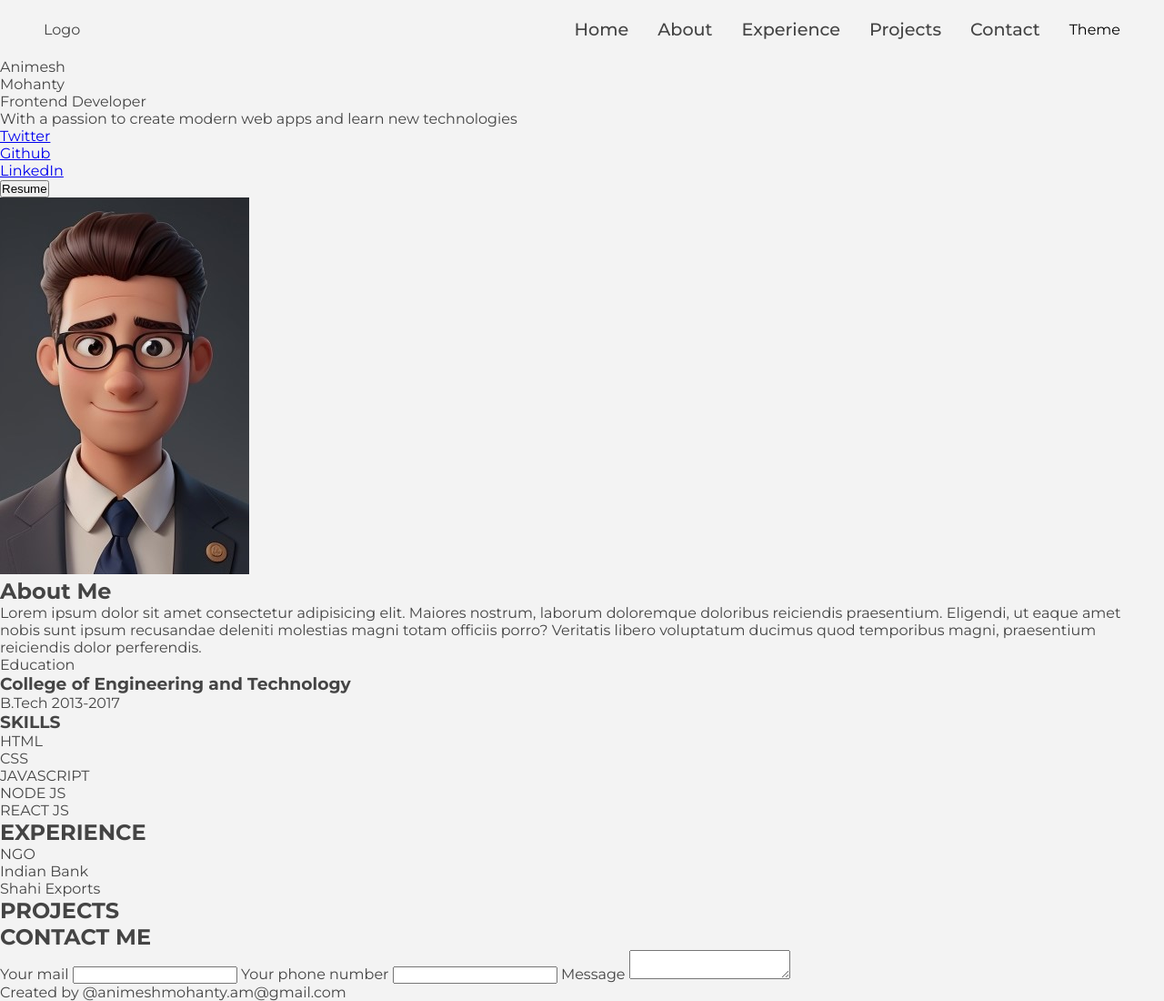
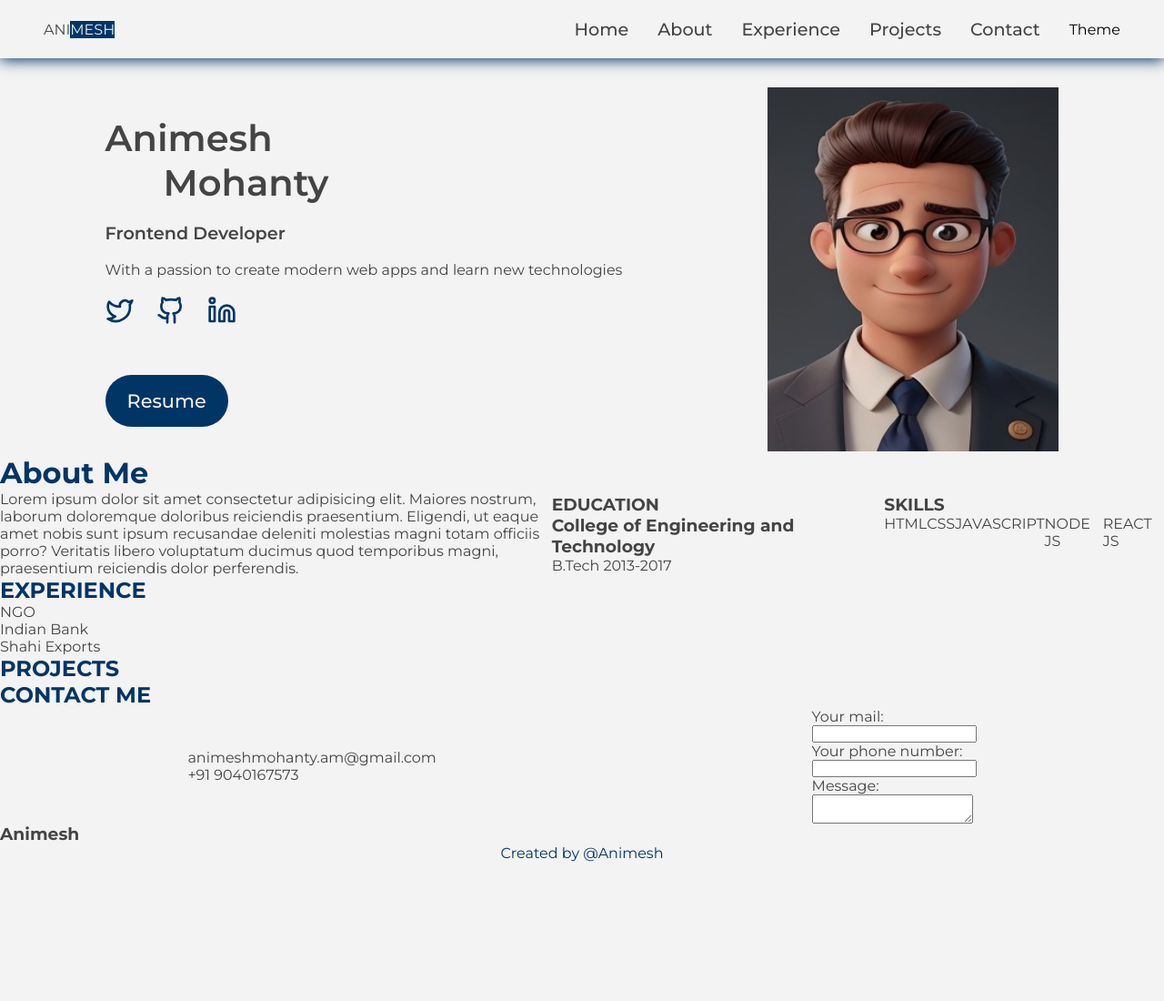
Before and after one commit to Animesh478/portfolio-1, a plain HTML site: page index.html in a window 1280 px wide. Shown: the whole page at 91% size. After the commit the page ends 947 px from the top, so only its background shows below. Drawn offline with Linux system fonts and the light colour scheme.

Commit message:
completed styling the hero section

```diff
--- /dev/null
+++ b/app.js
@@ -0,0 +1,5 @@
+const target = document.querySelector(".event-demo h3");
+const modal = document.querySelector(".modal");
+target.addEventListener("mouseover", () => {
+  modal.classList.toggle("hidden");
+});
--- a/index.html
+++ b/index.html
@@ -9,7 +9,10 @@
   <body>
     <header>
       <nav class="nav">
-        <div class="nav__logo">Logo</div>
+        <div class="nav__logo">
+          <span class="nav__logo__first">ANI</span
+          ><span class="nav__logo__second">MESH</span>
+        </div>
         <div class="nav__right">
           <ul class="nav__links">
             <li class="nav__item">
@@ -33,24 +36,80 @@
       </nav>
       <div class="hero">
         <section class="hero__left">
-          <div class="name">Animesh</div>
-          <div class="last-name">Mohanty</div>
-          <div class="job-title">Frontend Developer</div>
+          <div class="hero__name">
+            <div class="hero__first-name">Animesh</div>
+            <div class="hero__last-name">Mohanty</div>
+          </div>
+
+          <div class="hero__job-title">Frontend Developer</div>
           <div class="subtitle">
             With a passion to create modern web apps and learn new technologies
           </div>
-          <ul>
-            <li>
-              <a href="#">Twitter</a>
+          <ul class="hero__socials">
+            <li class="hero__social">
+              <a href="#" class="social__link">
+                <svg
+                  xmlns="http://www.w3.org/2000/svg"
+                  width="32"
+                  height="32"
+                  viewBox="0 0 24 24"
+                  fill="none"
+                  stroke="#003566"
+                  stroke-width="2"
+                  stroke-linecap="round"
+                  stroke-linejoin="round"
+                  class="lucide lucide-twitter"
+                >
+                  <path
+                    d="M22 4s-.7 2.1-2 3.4c1.6 10-9.4 17.3-18 11.6 2.2.1 4.4-.6 6-2C3 15.5.5 9.6 3 5c2.2 2.6 5.6 4.1 9 4-.9-4.2 4-6.6 7-3.8 1.1 0 3-1.2 3-1.2z"
+                  />
+                </svg>
+              </a>
             </li>
-            <li>
-              <a href="#">Github</a>
+            <li class="hero__social">
+              <a href="#" class="social__link"
+                ><svg
+                  xmlns="http://www.w3.org/2000/svg"
+                  width="32"
+                  height="32"
+                  viewBox="0 0 24 24"
+                  fill="none"
+                  stroke="#003566"
+                  stroke-width="2"
+                  stroke-linecap="round"
+                  stroke-linejoin="round"
+                  class="lucide lucide-github"
+                >
+                  <path
+                    d="M15 22v-4a4.8 4.8 0 0 0-1-3.5c3 0 6-2 6-5.5.08-1.25-.27-2.48-1-3.5.28-1.15.28-2.35 0-3.5 0 0-1 0-3 1.5-2.64-.5-5.36-.5-8 0C6 2 5 2 5 2c-.3 1.15-.3 2.35 0 3.5A5.403 5.403 0 0 0 4 9c0 3.5 3 5.5 6 5.5-.39.49-.68 1.05-.85 1.65-.17.6-.22 1.23-.15 1.85v4"
+                  />
+                  <path d="M9 18c-4.51 2-5-2-7-2" /></svg
+              ></a>
             </li>
-            <li>
-              <a href="#">LinkedIn</a>
+            <li class="hero__social">
+              <a href="#" class="social__link">
+                <svg
+                  xmlns="http://www.w3.org/2000/svg"
+                  width="32"
+                  height="32"
+                  viewBox="0 0 24 24"
+                  fill="none "
+                  stroke="#003566"
+                  stroke-width="2"
+                  stroke-linecap="round"
+                  stroke-linejoin="round"
+                  class="lucide lucide-linkedin"
+                >
+                  <path
+                    d="M16 8a6 6 0 0 1 6 6v7h-4v-7a2 2 0 0 0-2-2 2 2 0 0 0-2 2v7h-4v-7a6 6 0 0 1 6-6z"
+                  />
+                  <rect width="4" height="12" x="2" y="9" />
+                  <circle cx="4" cy="4" r="2" />
+                </svg>
+              </a>
             </li>
           </ul>
-          <button>Resume</button>
+          <button class="hero__resume">Resume</button>
         </section>
         <section class="hero__right">
           <img
@@ -62,17 +121,18 @@
       </div>
     </header>
     <section class="about">
-      <h1>About Me</h1>
-      <p>
+      <h1 class="about__title">About Me</h1>
+      <div class="about__section">
+        <p class="about__sub-title">
           Lorem ipsum dolor sit amet consectetur adipisicing elit. Maiores
-        nostrum, laborum doloremque doloribus reiciendis praesentium. Eligendi,
-        ut eaque amet nobis sunt ipsum recusandae deleniti molestias magni totam
-        officiis porro? Veritatis libero voluptatum ducimus quod temporibus
-        magni, praesentium reiciendis dolor perferendis.
+          nostrum, laborum doloremque doloribus reiciendis praesentium.
+          Eligendi, ut eaque amet nobis sunt ipsum recusandae deleniti molestias
+          magni totam officiis porro? Veritatis libero voluptatum ducimus quod
+          temporibus magni, praesentium reiciendis dolor perferendis.
         </p>
         <ul>
           <li class="education">
-          <div>Education</div>
+            <h3>EDUCATION</h3>
             <div>
               <h3>College of Engineering and Technology</h3>
               <p>B.Tech <span>2013-2017</span></p>
@@ -89,6 +149,7 @@
             </ul>
           </li>
         </ul>
+      </div>
     </section>
     <section class="experience">
       <h1>EXPERIENCE</h1>
@@ -103,18 +164,28 @@
     </section>
     <section class="contact">
       <h1>CONTACT ME</h1>
-      <div class="my__contact"></div>
+      <div class="contact__details">
+        <div class="my__contact">
+          <div class="mail">animeshmohanty.am@gmail.com</div>
+          <div class="number">+91 9040167573</div>
+        </div>
         <div class="customer__contact">
-        <form action="">
-          <label for="">Your mail</label>
+          <form action="" class="customer__contact-form">
+            <label for="">Your mail:</label>
             <input type="text" />
-          <label for="">Your phone number</label>
+            <label for="">Your phone number:</label>
             <input type="number" />
-          <label for="">Message</label>
+            <label for="">Message:</label>
             <textarea name="" id=""></textarea>
           </form>
         </div>
+      </div>
     </section>
-    <footer>Created by @animeshmohanty.am@gmail.com</footer>
+    <div class="event-demo">
+      <h3>Animesh</h3>
+    </div>
+    <div class="modal hidden">Animesh</div>
+    <footer>Created by @Animesh</footer>
+    <script src="app.js"></script>
   </body>
 </html>
--- a/styles.css
+++ b/styles.css
@@ -1,5 +1,7 @@
 @import url("https://fonts.googleapis.com/css2?family=Montserrat:ital,wght@0,100..900;1,100..900&display=swap");
-
+:root {
+  --page-color: #003566;
+}
 * {
   box-sizing: border-box;
   margin: 0;
@@ -20,6 +22,11 @@ body {
   padding: 0 3rem;
   width: 100%;
   height: 4rem;
+  box-shadow: 0 2px 15px 0 var(--page-color);
+}
+.nav__logo__second {
+  background-color: var(--page-color);
+  color: #f3f3f3;
 }
 .nav__right {
   display: flex;
@@ -56,6 +63,7 @@ body {
 .nav__link:hover,
 .nav__link:active {
   transform: scaleX(2);
+  color: var(--page-color);
 }
 .nav__link::after {
   /*after pseudo element creates an immediate child for the nav__link element*/
@@ -65,7 +73,7 @@ body {
   bottom: 0;
   height: 1px;
   width: 100%; /*takes the width of its parent*/
-  background-color: #444;
+  background-color: var(--page-color);
   translate: 0 0.3rem; /*move the underline a little below along the y-axis*/
   transform: scaleX(0); /*scaleX(0) hides the pseudo element*/
   transition: transform 0.3s ease-in;
@@ -85,3 +93,130 @@ body {
 .nav__theme--btn:hover {
   cursor: pointer;
 }
+
+/*HERO SECTION*/
+.hero {
+  display: flex;
+  justify-content: center;
+  align-items: center;
+  gap: 10rem;
+  margin-top: 2rem;
+}
+.hero__left {
+  display: flex;
+  flex-direction: column;
+  justify-content: center;
+  align-items: start;
+  gap: 1.2rem;
+}
+.hero__name {
+  font-size: 2.5rem;
+  font-weight: 600;
+}
+.hero__last-name {
+  /* font-size: 1.5rem; */
+  margin-left: 4rem;
+}
+.hero__job-title {
+  font-size: 1.2rem;
+  font-weight: 600;
+}
+.hero__socials {
+  display: flex;
+}
+.hero__social {
+  text-decoration: none;
+  margin-right: 1.5rem;
+  list-style: none;
+}
+.social__link:link,
+.social__link:visited {
+  text-decoration: none;
+  height: 1rem;
+  width: 1rem;
+}
+.hero__resume {
+  outline: none;
+  font-family: inherit;
+  font-size: 1.3rem;
+  border: none;
+  background-color: var(--page-color);
+  color: #f3f3f3;
+  padding: 1rem 1.5rem;
+  border-radius: 1.8rem;
+  font-weight: 500;
+  margin-top: 2rem;
+}
+.profile__img {
+  height: 25rem;
+  width: 20rem;
+  /* border-radius: 50% 0 50% 0; */
+  background-position: 50% 50%;
+}
+
+/*ABOUT*/
+.about__title {
+  font-size: 2rem;
+  color: var(--page-color);
+}
+.about__sub-title {
+  width: 50%;
+}
+.about__section {
+  display: flex;
+  justify-content: space-between;
+  align-items: center;
+}
+.about__section ul {
+  display: flex;
+  justify-content: space-between;
+  align-items: flex-start;
+  list-style: none;
+}
+
+/*EXPERIENCE*/
+.experience h1 {
+  color: var(--page-color);
+}
+
+/*PROJECTS*/
+.projects h1 {
+  color: var(--page-color);
+}
+
+/*CONTACT*/
+.contact h1 {
+  color: var(--page-color);
+}
+.contact__details {
+  display: flex;
+  justify-content: space-around;
+  align-items: center;
+}
+.customer__contact-form {
+  display: flex;
+  flex-direction: column;
+  justify-content: center;
+  align-items: flex-start;
+}
+
+/*FOOTER*/
+footer {
+  text-align: center;
+  color: var(--page-color);
+}
+
+.event-demo {
+  display: inline-block;
+}
+.modal {
+  display: inline-block;
+  border: 2px solid red;
+  height: 2rem;
+  width: 6rem;
+  position: relative;
+  top: 2rem;
+}
+.hidden {
+  display: none;
+}
```
Lines whose indentation alone changed are shown as unchanged.
